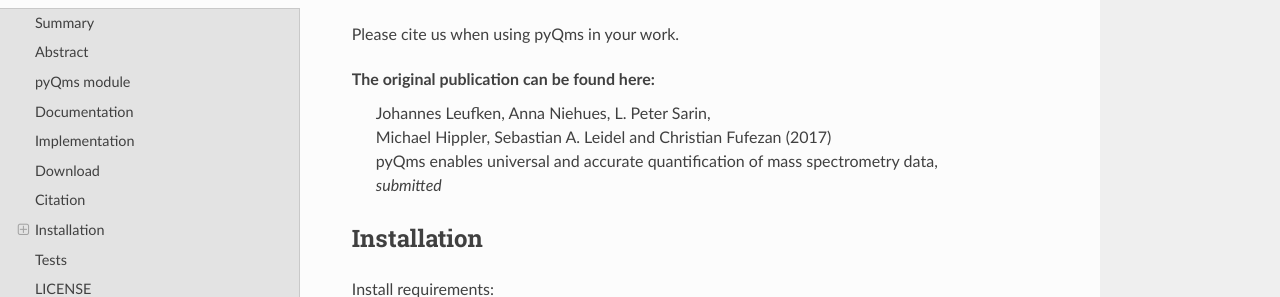
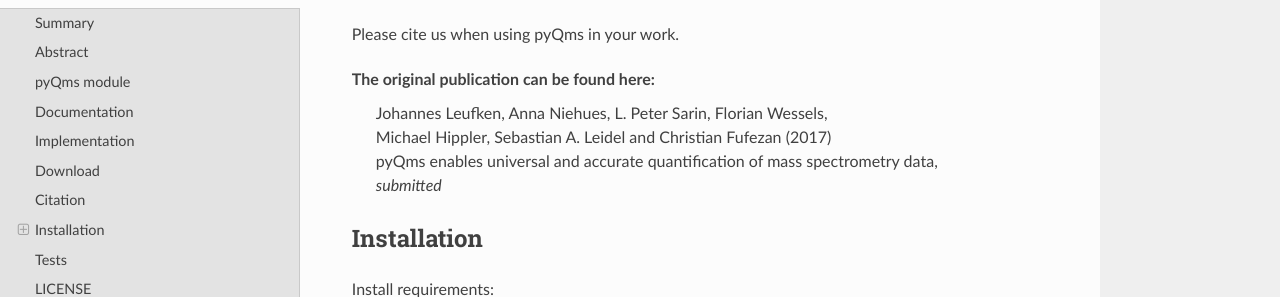
Before and after one commit to pyQms/pyqms, a Sphinx documentation site: the page built from docs/source/intro.rst, in a window 1280 px wide and 900 px high, scrolled down 1366 px. Shown: the part 154-451 px from the top of the window. Built offline with Sphinx 7.4.7 and the Read the Docs theme 2.0.0, drawn with Linux system fonts in a browser that asks for light colours.

```diff
--- a/README.rst
+++ b/README.rst
@@ -85,7 +85,7 @@ Please cite us when using pyQms in your work.
 
 
 The original publication can be found here:
-    | Johannes Leufken, Anna Niehues, L. Peter Sarin,
+    | Johannes Leufken, Anna Niehues, L. Peter Sarin, Florian Wessels,
     | Michael Hippler, Sebastian A. Leidel and Christian Fufezan (2017)
     | pyQms enables universal and accurate quantification of mass spectrometry data,
     | *submitted*
--- a/docs/requirements.txt
+++ b/docs/requirements.txt
@@ -1,2 +1,3 @@
 sphinx
 sphinx_rtd_theme
+pymzml
--- a/docs/source/index.rst
+++ b/docs/source/index.rst
@@ -3,6 +3,8 @@
 
 Welcome to pyQms's documentation!
 =================================
+
+The latest Documentation was generated on: |today|
 
 .. toctree::
    intro
--- a/setup.py
+++ b/setup.py
@@ -24,9 +24,8 @@ setup(
         ]
     },
     requires = ['pymzml'],
-    extras_require = {'example_scripts':['pymzml >= 0.7.7','openpyxl >= 2.3.2']},
     long_description = "pyQms enables universal and accurate quantification of mass spectrometry data",
-    author = 'Johannes Leufken, Anna Niehues, L. Peter Sarin, Michael Hippler, Sebastian A. Leidel and Christian Fufezan',
+    author = 'Johannes Leufken, Anna Niehues, L. Peter Sarin, Florian Wessels, Michael Hippler, Sebastian A. Leidel and Christian Fufezan',
     author_email = 'christian@fufezan.net',
     url = 'http://pyqms.github.io',
     license = 'The MIT License (MIT)',
```
